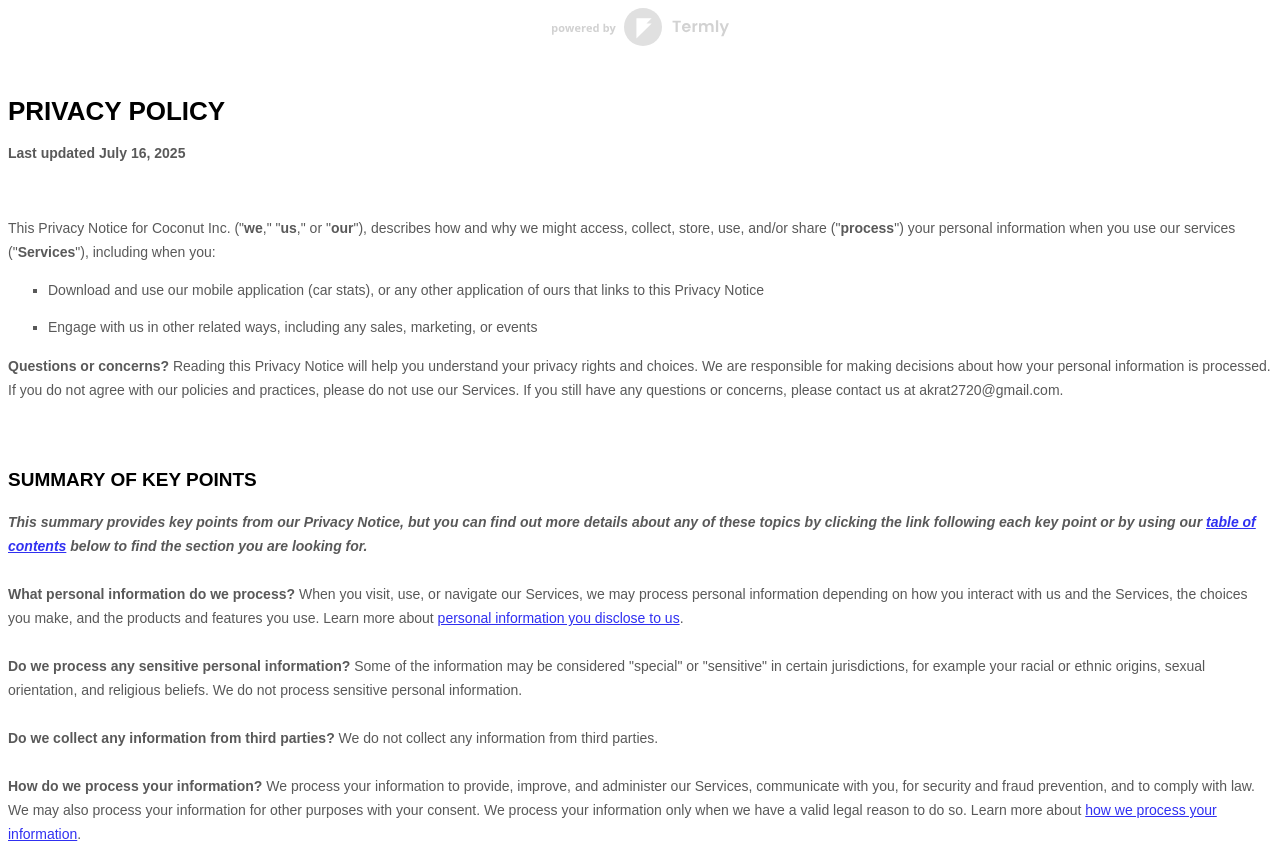
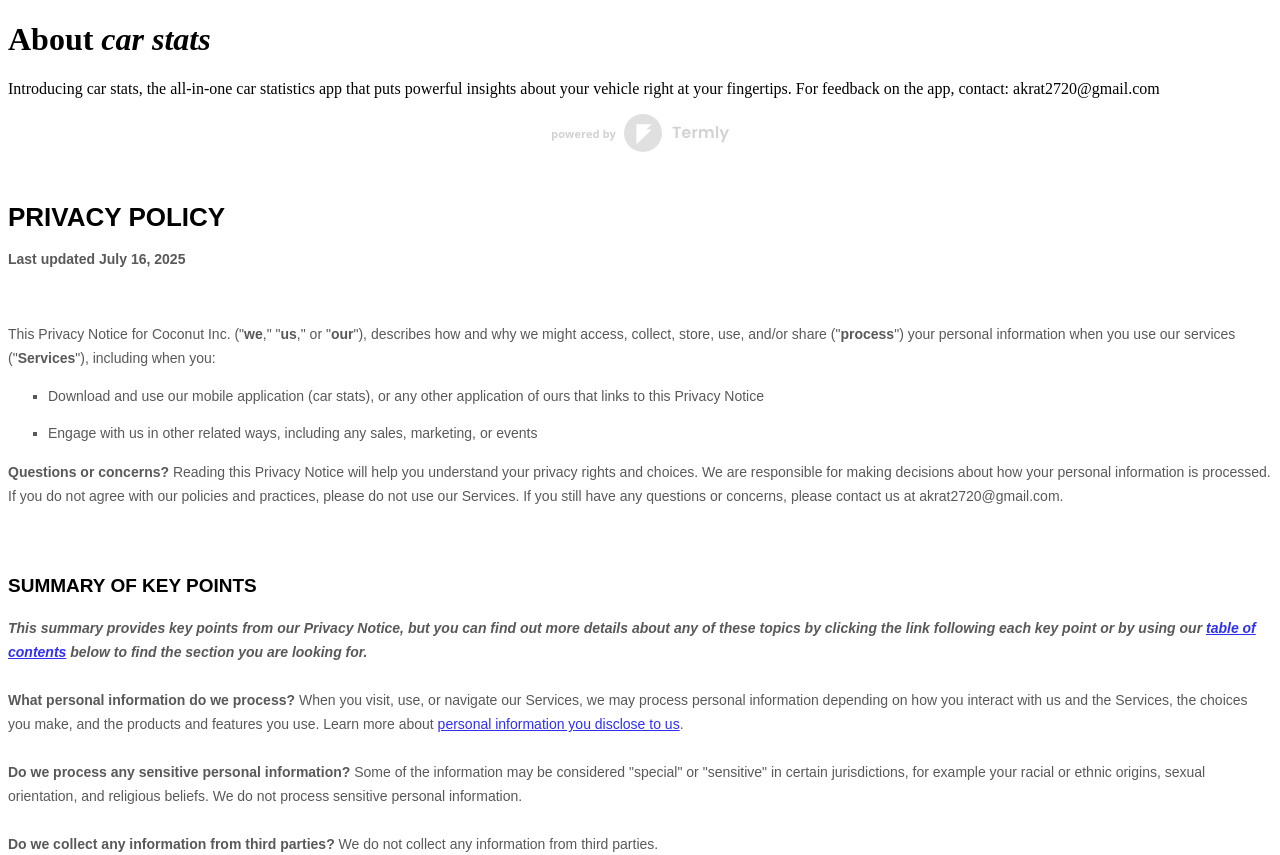
Before and after one commit to svk659/svk659.github.io, a plain HTML site: page index.html in a window 1280 px wide. Shown: the top 855 px of the page. Drawn offline with Linux system fonts and the light colour scheme.

Commit message:
Added the support url

```diff
--- a/index.html
+++ b/index.html
@@ -5,6 +5,15 @@
     <title>Title</title>
 </head>
 <body>
+
+<h1>About <em>car stats</em></h1>
+<p>Introducing car stats, the all-in-one car statistics app that puts powerful insights about your vehicle right at your fingertips.
+    For feedback on the app, contact:
+    akrat2720@gmail.com
+</p>
+
+
+
 <style>
     [data-custom-class='body'], [data-custom-class='body'] * {
         background: transparent !important;
```
